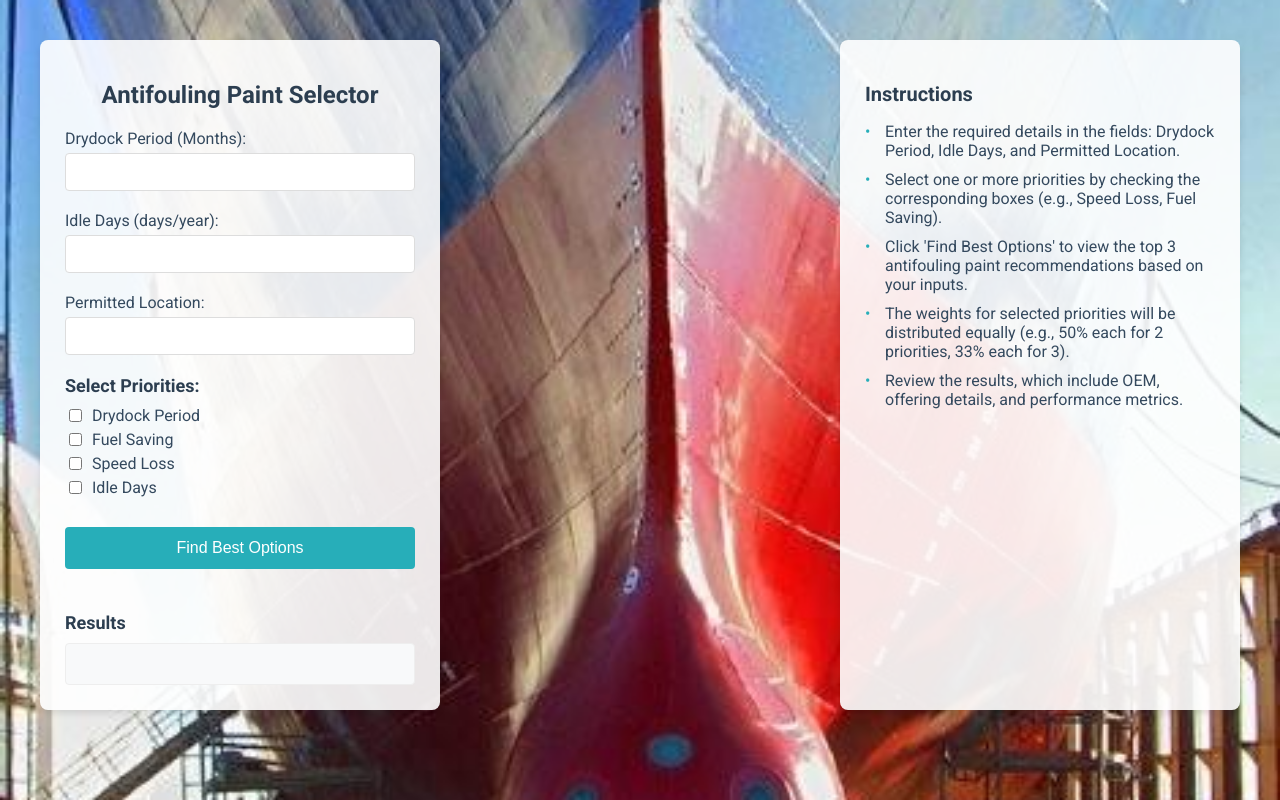
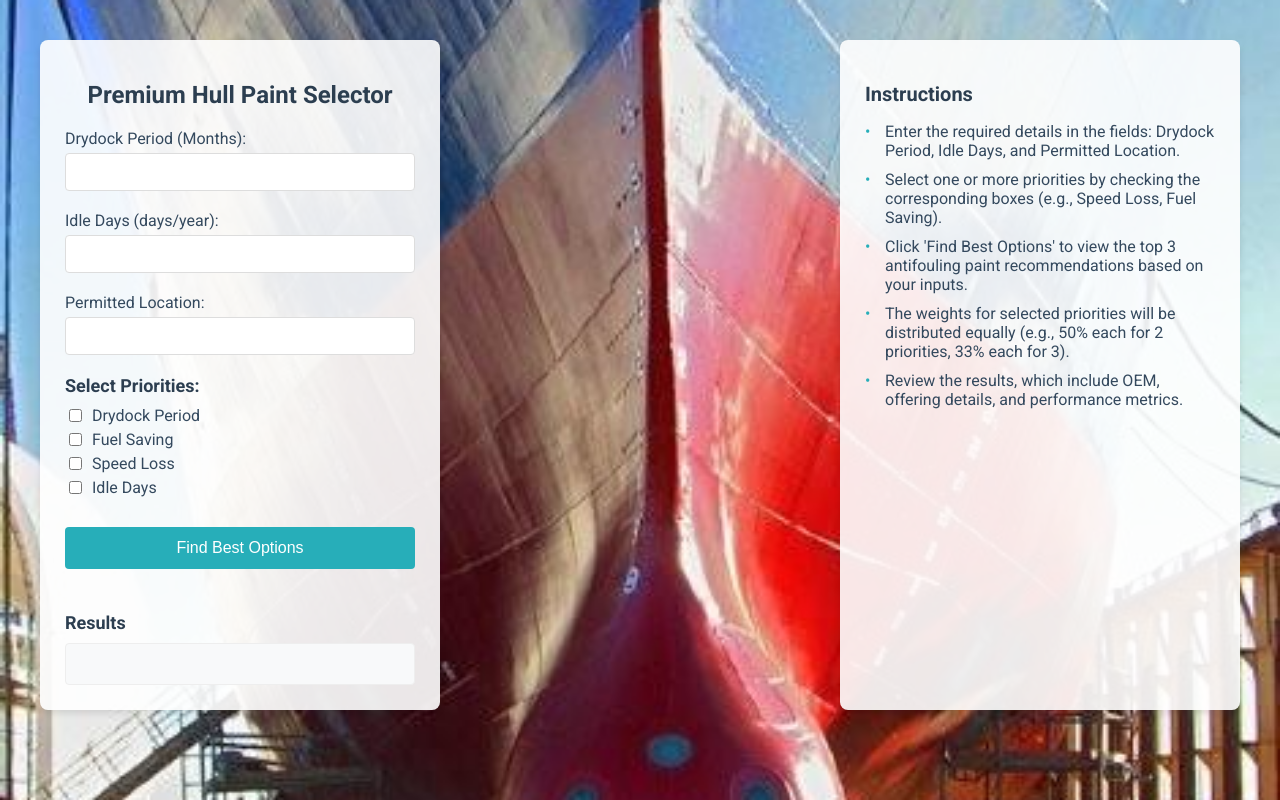
Before and after one commit to ashutoshurgent/antifouling-tool, a Flask app: page / in a window 1280 px wide. Run offline with Flask 3, Linux system fonts and the light colour scheme.

Commit message:
Updating the index.html

```diff
--- a/templates/index.html
+++ b/templates/index.html
@@ -3,7 +3,7 @@
 <head>
     <meta charset="UTF-8">
     <meta name="viewport" content="width=device-width, initial-scale=1.0">
-    <title>Antifouling Paint Selector</title>
+    <title>Premium Hull Paint Selector</title>
     <link rel="stylesheet" href="{{ url_for('static', filename='style.css') }}">
     <link href="https://fonts.googleapis.com/css2?family=Roboto:wght@400;700&display=swap" rel="stylesheet">
 </head>
@@ -11,7 +11,7 @@
     <div class="background-container" style="background: url('{{ url_for('static', filename='paintpic.png') }}') no-repeat center center/cover;">
         <div class="main-container">
             <div class="form-container">
-                <h1>Antifouling Paint Selector</h1>
+                <h1>Premium Hull Paint Selector</h1>
                 <form id="paintForm">
                     <div class="form-group">
                         <label for="drydock_period">Drydock Period (Months):</label>
```
